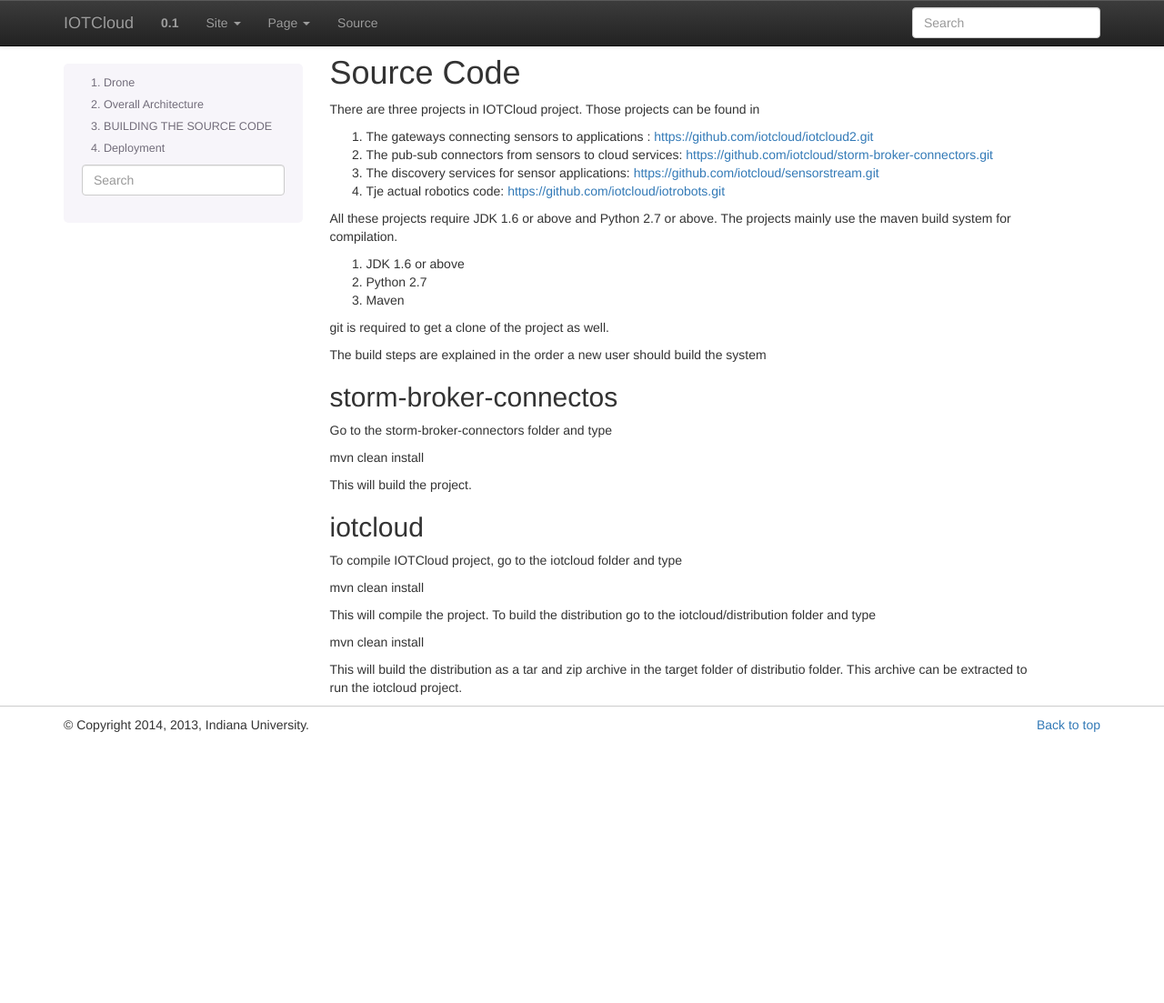
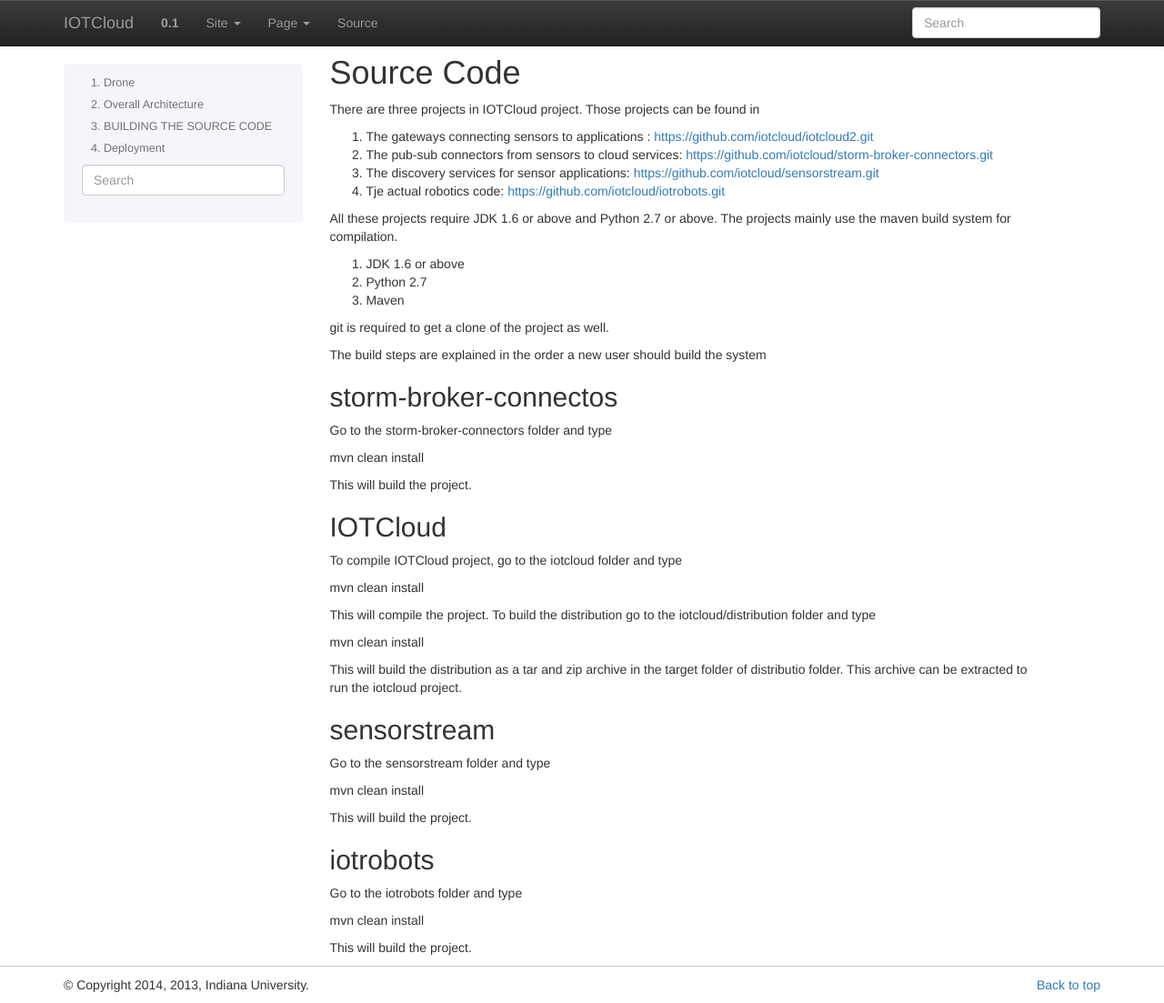
Before and after one commit to iotcloud/iotcloud-docs, a Sphinx documentation site: the page built from source/source.rst, in a window 1280 px wide and 1103 px high. Shown: the whole window at 91% size. Built offline with Sphinx 7.4.7, drawn with Linux system fonts in a browser that asks for light colours; pages that are not in the unit, such as notebooks, are missing from menus.

Commit message:
Update source.rst

```diff
--- a/source/source.rst
+++ b/source/source.rst
@@ -28,7 +28,7 @@
 This will build the project.
 
 
-iotcloud
+IOTCloud
 --------
 
 To compile IOTCloud project, go to the iotcloud folder and type
@@ -40,3 +40,21 @@
 mvn clean install
 
 This will build the distribution as a tar and zip archive in the target folder of distributio folder. This archive can be extracted to run the iotcloud project.
+
+sensorstream
+------------
+
+Go to the sensorstream folder and type
+
+mvn clean install
+
+This will build the project.
+
+iotrobots
+---------
+
+Go to the iotrobots folder and type
+
+mvn clean install
+
+This will build the project.
```
